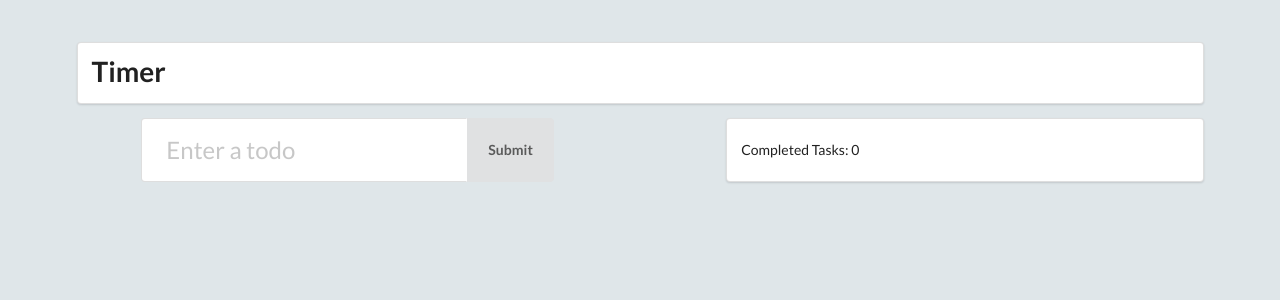
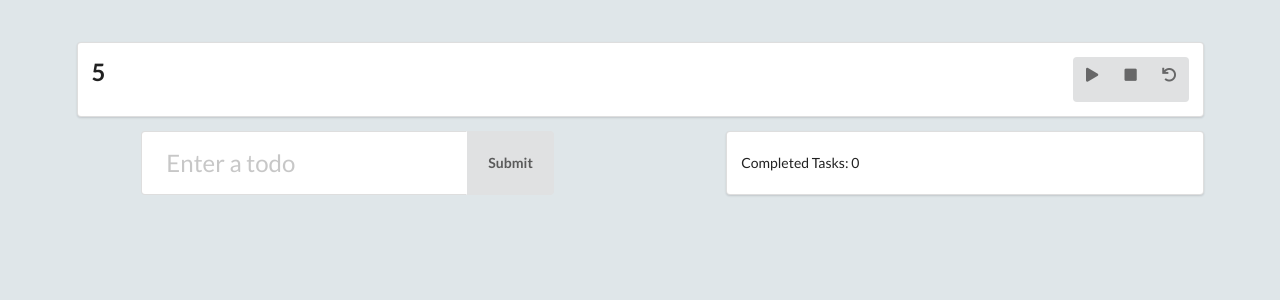
Before and after one commit to zachc92/react-productivity-app, a React (Create React App) app: page / in a window 1280 px wide. Shown: the top 300 px of the page. Built offline with nearby package versions, Linux system fonts and the light colour scheme.

Commit message:
added basic timer functionality

```diff
--- a/src/App.js
+++ b/src/App.js
@@ -11,7 +11,8 @@ class App extends React.Component {
             task: '',
             id: ''
         },
-        completed: 0
+        completed: 0,
+        timer: 5 // time in seconds
     }
 
     handleSubmit = e => {
@@ -55,12 +56,25 @@ class App extends React.Component {
         })
     }
 
+    updateTime = () => {
+        if(this.state.timer === 0) {
+            console.log('at 0')
+            return 0;
+        }
+        this.setState(() => {
+            return { timer: this.state.timer - 1 }
+        })
+    }
+
     render() {
         return (
         <div>
             <div className="ui container" id="main-body">
                 <div className="ui segment">
-                    <Timer />
+                    <Timer
+                        timer={this.state.timer}
+                        updateTime={this.updateTime}
+                    />
                 </div>
                     <div className="ui right aligned grid" id="form">
                         <div className="left floated right aligned seven wide column">
@@ -95,5 +109,3 @@ class App extends React.Component {
 }
 
 export default App;
-
-// <div className="ui segment"><p key={el.id} data-key={el.id}>{el.task}<button onClick={this.onRemove} className="ui inverted red button"><i class="trash icon"></i></button></p></div>
--- a/src/Components/Timer.js
+++ b/src/Components/Timer.js
@@ -1,10 +1,26 @@
 import React from 'react';
+import '../styles/Timer.scss';
 
-const Timer = () => {
+const Timer = (props) => {
    // pomodoro timer functionality in here
 
+   const beginTimer = () => {
+      setInterval(() => props.updateTime(), 1000);
+   }
+
+   const endTimer = () => {
+      clearInterval((beginTimer));
+   }
+
     return (
-       <div><h2 className="ui huge header">Timer</h2></div>
+       <div className="timer-container">
+         <h2>{props.timer}</h2>
+         <div className="ui icon buttons">
+            <div className="ui button" onClick={beginTimer}><i className="play icon"></i></div>
+            <div className="ui button" onClick={endTimer}><i className="stop icon"></i></div>
+            <div className="ui button"><i className="undo icon"></i></div>
+         </div>
+      </div>
     )
 }
 
--- a/src/Components/TodoItems.js
+++ b/src/Components/TodoItems.js
@@ -6,7 +6,7 @@ const TodoItem = props => {
         <div>
             {props.todos.map((el) => {
                 return (
-                    <div className="ui segment row todo-containers">
+                    <div key={el.id} className="ui segment row todo-containers">
                         <p
                             key={el.id}
                             data-key={el.id}
@@ -19,14 +19,14 @@ const TodoItem = props => {
                                 onClick={props.onComplete}
                                 className="circular ui icon inverted green button"
                             >
-                                <i class="check icon"></i>
+                                <i className="check icon"></i>
                             </button>
                             <button
                                 data-key={el.id}
                                 onClick={props.onDelete}
                                 className="circular ui icon inverted red button"
                             >
-                                <i class="trash icon"></i>
+                                <i className="trash icon"></i>
                             </button>
                         </span>
                     </div>
--- /dev/null
+++ b/src/styles/Timer.scss
@@ -0,0 +1,5 @@
+.timer-container {
+    display: flex !important;
+    flex-wrap: nowrap;
+    justify-content: space-between;
+}
```
